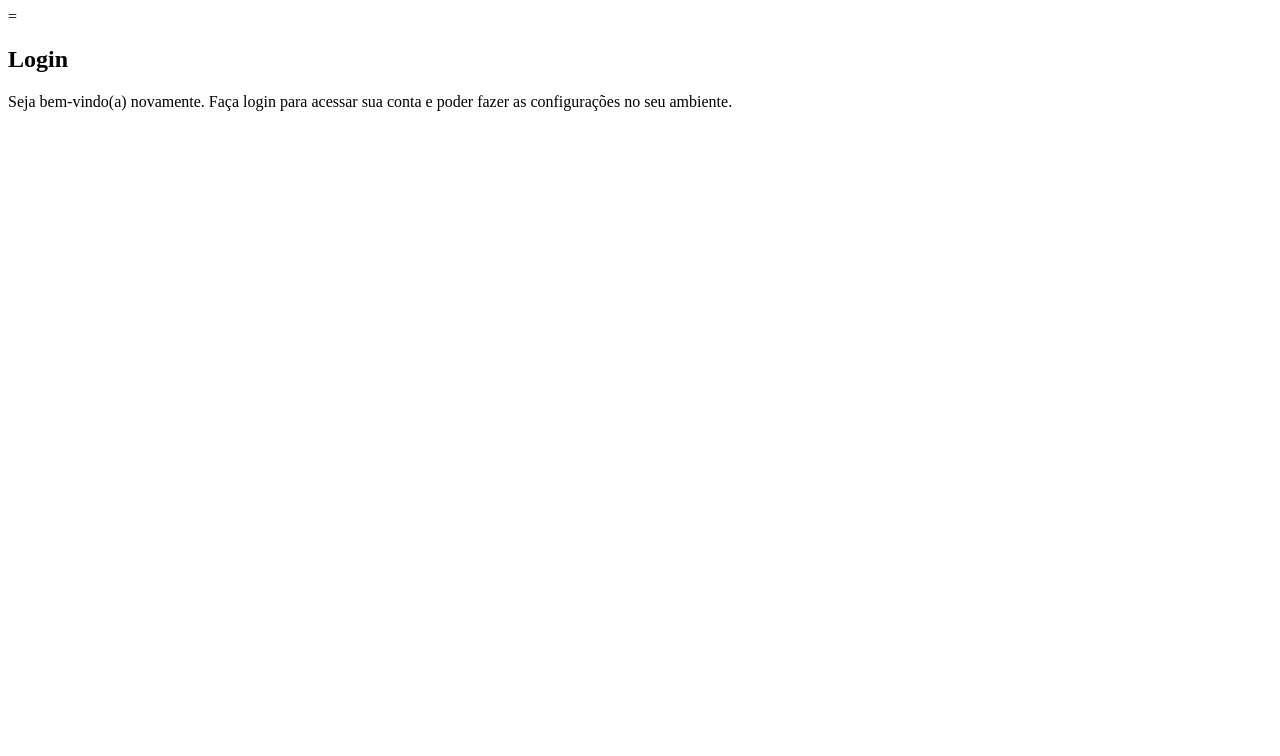
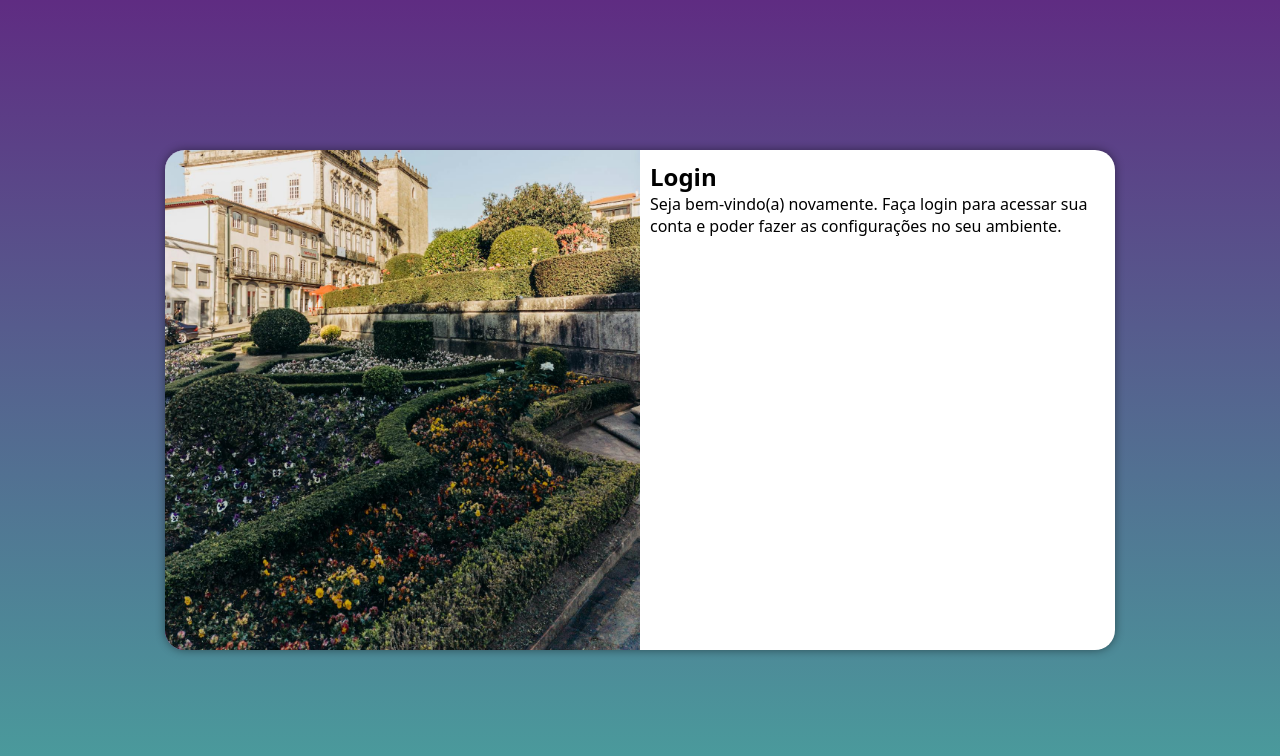
Before and after one commit to gabrielramosdeoliveira/projeto-login, a plain HTML site: page index.html in a window 1280 px wide. Drawn offline with Linux system fonts and the light colour scheme.

Commit message:
media query para outras telas

```diff
--- /dev/null
+++ b/estilos/mediaquery.css
@@ -0,0 +1,52 @@
+@charset "UTF-8";
+
+/* typical device breakpoints
+pequenas telas: até 600px
+celular: até 768px
+tablet: 768 até 1200px
+grandes telas : acima de 1200px*/
+
+@media screen and (min-width: 768px) and (max-width:992px)
+{
+    body {
+        background-image: linear-gradient(to top, #49a09d, #5f2c82);
+    }
+
+    section#login {
+        width: 80vw;
+    }
+
+    section#login > div#imagem {
+        float: left;
+        width: 30%;
+        height: 100%;
+    }
+
+    section#login > div#formulario {
+        float: right;
+        width: 70%;
+    }
+
+
+}
+
+@media screen and (min-width: 992px)
+{
+        body {
+            background-image: linear-gradient(to top, #49a09d, #5f2c82);
+        }
+        section#login {
+            width: 950px;
+        }
+
+        section#login > div#imagem {
+            float: left;
+            width: 50%;
+            height: 100%;
+        }
+
+        section#login > div#formulario {
+            float: right;
+            width: 50%;
+        }
+    }
--- a/estilos/style.css
+++ b/estilos/style.css
@@ -3,3 +3,50 @@
 /* paleta de cores
    verde: #49a09d
    Lilás: #5f2c82 */
+
+   * {
+    font-family: system-ui, -apple-system, BlinkMacSystemFont, 'Segoe UI', Roboto, Oxygen, Ubuntu, Cantarell, 'Open Sans', 'Helvetica Neue', sans-serif;
+    padding: 0px;
+    margin: 0px;
+    box-sizing: border-box;
+   }
+
+   body, html {
+    background-color: #5f2c82;
+    height: 100vh;
+    width: 100vw;
+   }
+
+   main {
+    position: relative;
+    height: 100vh;
+    width: 100vw;
+   }
+
+   section#login {
+    position: absolute;
+    top: 50%;
+    left: 50%;
+    transform: translate(-50%,-50%);
+    overflow: hidden;
+
+    background-color: white;
+    width: 250px;
+    height: 500px;
+    border-radius: 20px;
+    box-shadow: 0px 0px 10px rgba(0, 0, 0, 0.450);
+
+    transition: width .3s, height .3s;
+    transition-timing-function: ease;
+   }
+
+   section#login > div#imagem {
+    background: #5f2c82 url(../imagens/pexels.jpg.jpg);
+    background-size: cover;
+    background-position: left bottom;
+    height: 200px;
+
+   } section#login > div#formulario {
+    display: block;
+    padding: 10px;
+   }
--- a/index.html
+++ b/index.html
@@ -5,6 +5,7 @@
     <meta name="viewport" content="width=device-width, initial-scale=1.0">
     <title>Login</title>
     <link rel="stylesheet" href="estilos/style.css">
+    <link rel="stylesheet" href="estilos/mediaquery.css">
 </head>
 <body>
     <main>
@@ -12,7 +13,7 @@
             <div id="imagem">
 
             </div>
-            <div id="formulário">=
+            <div id="formulario">
                 <h1>Login</h1>
                 <p>Seja bem-vindo(a) novamente. Faça login para acessar sua conta e poder fazer as configurações no seu ambiente.</p>
                 <form action="login.php" method="post">
```
